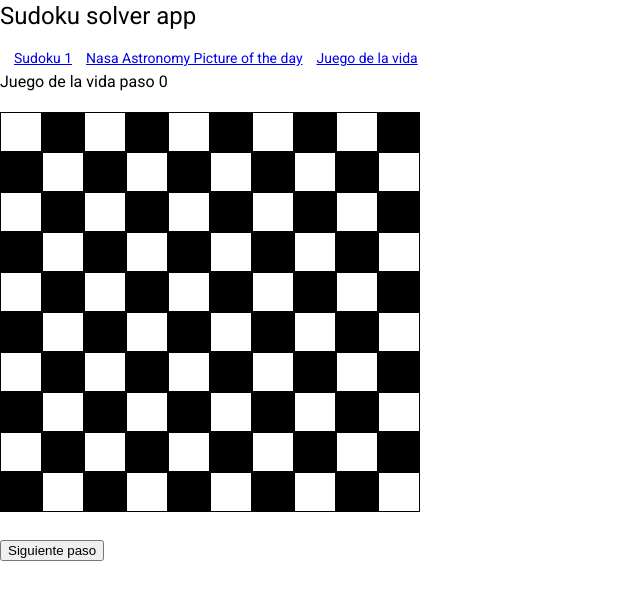
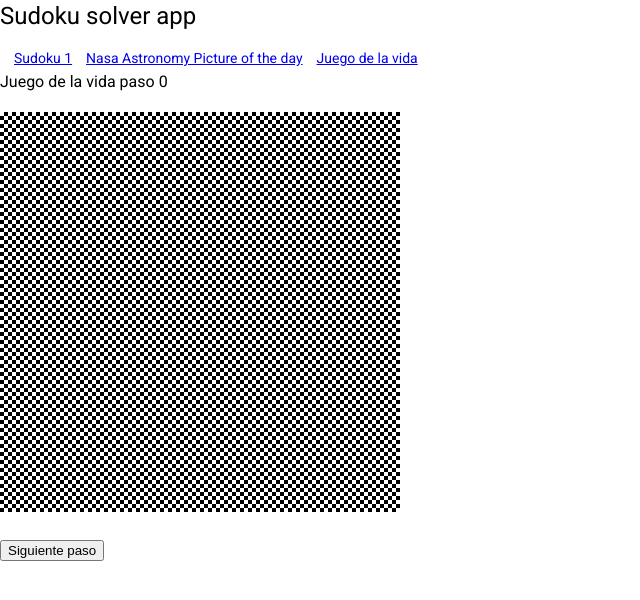
Before and after one commit to ramirorf/angular-sudoku, an Angular app: page /juego-vida in a window 1280 px wide. Shown: the top 600 px of the page, without its empty margins (0-640 px from the left). Built offline with nearby package versions, Linux system fonts and the light colour scheme.

Commit message:
juego de la vida: tablero de 100

```diff
--- a/src/app/juego-vida/juego-vida.component.css
+++ b/src/app/juego-vida/juego-vida.component.css
@@ -8,20 +8,18 @@
 
 .fila {
     display: table-row;
-    height: 40px;
+    height: 4px;
 }
 
 .celda-muerta {
     display: table-cell;
-    border-style: solid;
-    border-width: thin;
-    width: 40px;
+    border-style: none;
+    width: 4px;
 }
 
 .celda-viva {
     background-color: black;
     display: table-cell;
-    border-style: solid;
-    border-width: thin;
-    width: 40px;
+    border-style: none;
+    width: 4px;
 }
--- a/src/app/juego-vida/juego-vida.component.ts
+++ b/src/app/juego-vida/juego-vida.component.ts
@@ -7,7 +7,7 @@ import { Component, OnInit } from '@angular/core';
 })
 export class JuegoVidaComponent implements OnInit {
 
-  TABLERO_SIZE : number = 10;
+  TABLERO_SIZE : number = 100;
 
   juegoVidaTablero : boolean[][] = [];
 
```
